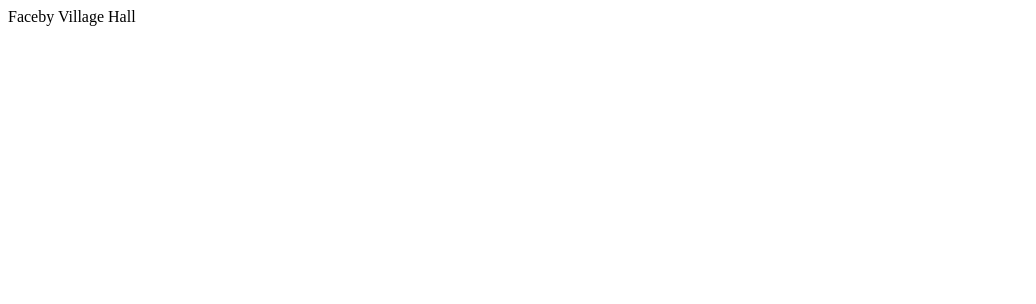
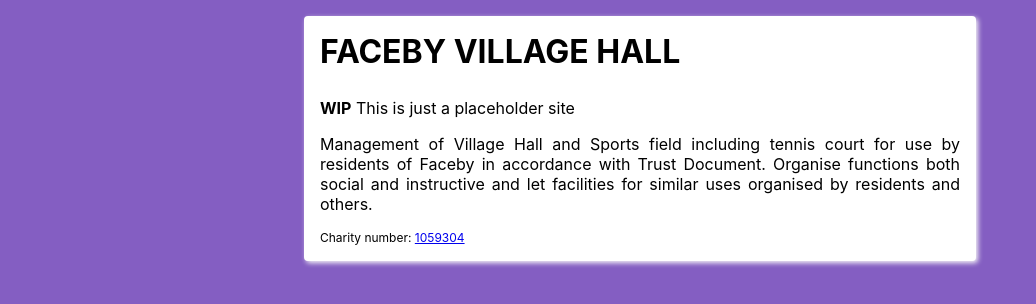
Before and after one commit to faceby-village-hall/faceby-village-hall.github.io, a plain HTML site: page index.html in a window 1280 px wide. Shown: the whole page, without its empty margins (0-1036 px from the left). Drawn offline with Linux system fonts and the light colour scheme.

Commit message:
Add very basic placeholder page

```diff
--- a/index.html
+++ b/index.html
@@ -1 +1,61 @@
-Faceby Village Hall
+<html>
+    <style>
+        body {
+            font-family: -apple-system, BlinkMacSystemFont, "Segoe UI", Roboto, Helvetica, Arial, sans-serif, "Apple Color Emoji", "Segoe UI Emoji", "Segoe UI Symbol";
+            display: flex;
+            flex-direction: column;
+            min-height: 100vh;
+            margin: 0;
+        }
+
+        .intro, .footer {
+            margin: 0 auto;
+            width: 50%;
+        }
+
+        .content {
+            flex: 1;
+            background: #845EC2;
+        }
+
+        .intro {
+            margin-top: 1rem;
+            padding: 1rem;
+            text-align: justify;
+            border-radius: 0.25rem;
+            border: #ccc;
+            box-shadow: 2px 2px 5px #f6f6f6;
+            background: white;
+        }
+
+        .intro__title {
+            margin-top: 0;
+            font-size: 2rem;
+            text-transform: uppercase;
+        }
+
+        .charity {
+            margin-bottom: 0;
+            font-size: 0.75rem;
+        }
+    </style>
+
+    <body>
+        <div class="content">
+            <section class="intro">
+                <h1 class="intro__title">Faceby Village Hall</h1>
+
+                <p><strong>WIP</strong> This is just a placeholder site</p>
+
+                <p>Management of Village Hall and Sports field including tennis court
+                for use by residents of Faceby in accordance with Trust Document.
+                Organise functions both social and instructive and let facilities for
+                similar uses organised by residents and others.</p>
+
+                <p class="charity">
+                Charity number: <a href="https://register-of-charities.charitycommission.gov.uk/charity-search/-/charity-details/1059304/charity-overview">1059304</a>
+                </p>
+            </section>
+        </div>
+    </body>
+</html>
```
